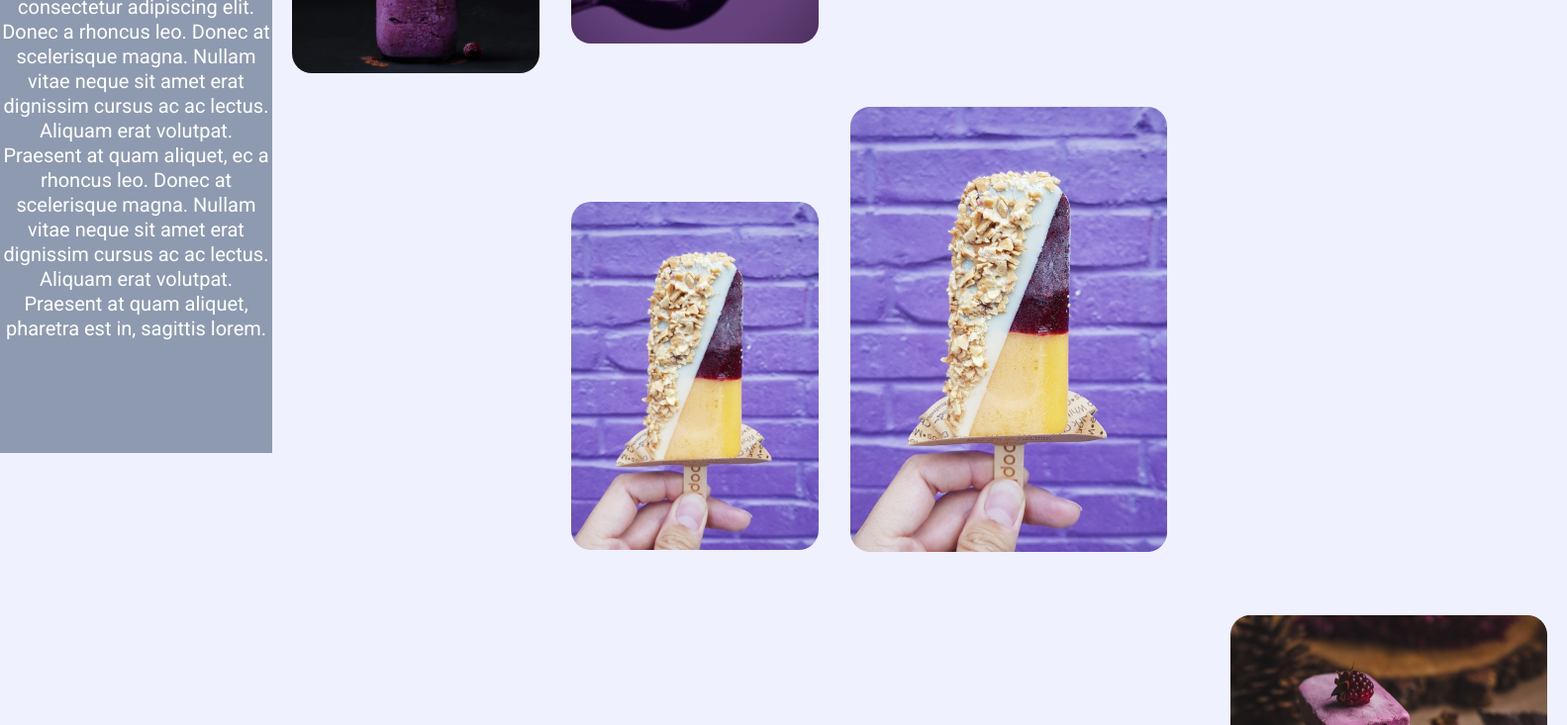
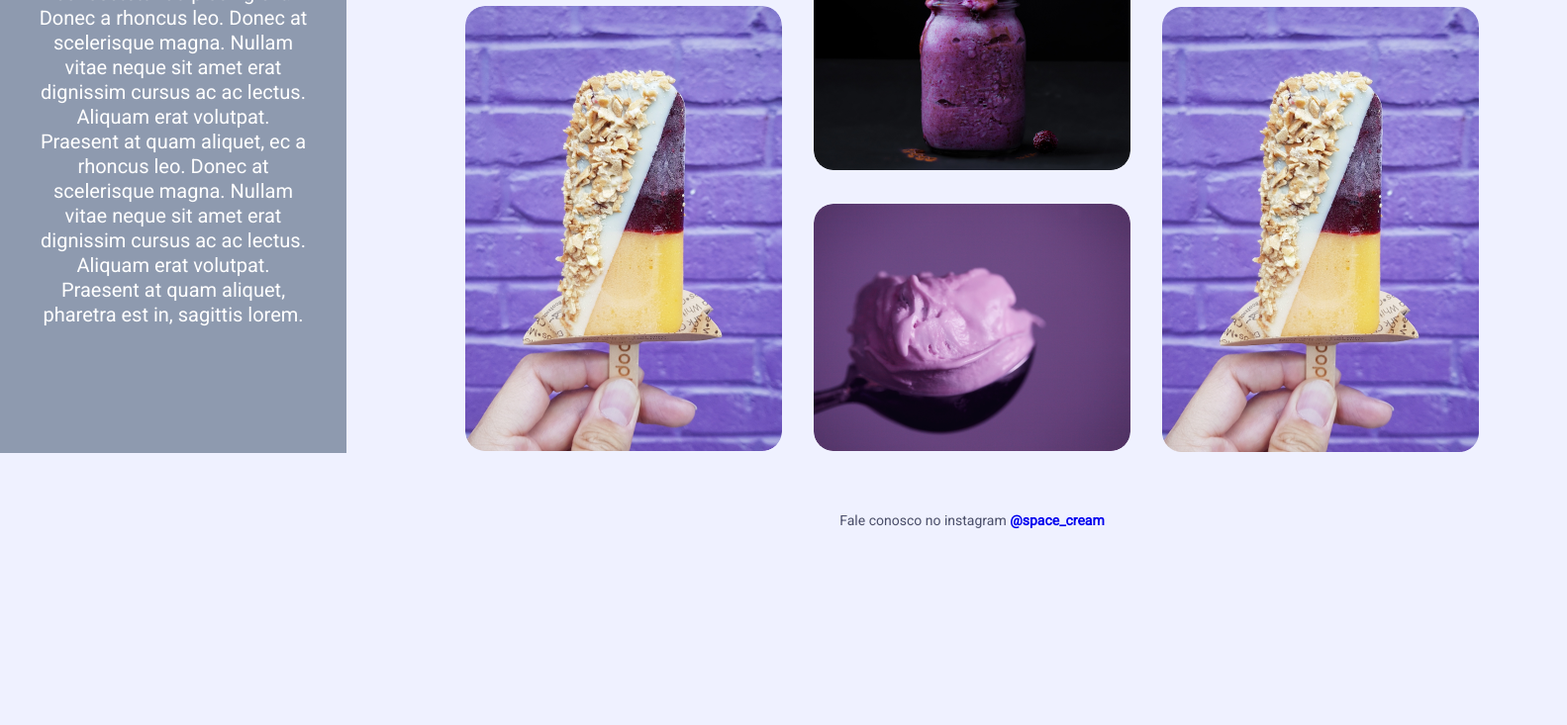
Before and after one commit to joaogpp/explorer-SpaceCream, a plain HTML site: page index.html in a window 1280 px wide. Shown: the part 342-1075 px from the top of the page at 99% size, 1583 px wide, since content can reach past the window. After the commit the page ends 882 px from the top, so only its background shows below. Drawn offline with Linux system fonts and the light colour scheme; a web font is replaced by a local one.

Commit message:
Add files via upload

```diff
--- a/index.html
+++ b/index.html
@@ -72,12 +72,15 @@
           <img src="images/sorvete4.png" alt="Picolé">
         </div>
       </div>
+
+      <div class="contact">
+        Fale conosco no instagram
+        <a href="https://www.instagram.com/" target="_blank"><strong>@space_cream</strong></a>
+      </div>
+
     </main>
 
-    <footer>
-      Fale conosco no instagram
-      <a href="https://www.instagram.com/" target="_blank">@space_cream</a>
-    </footer>
   </div>
+
 </body>
 </html>
--- a/style.css
+++ b/style.css
@@ -96,6 +96,10 @@ header p {
   animation: downTop 700ms;
 }
 
+.cards-wrapper .cardP, .cards-wrapper .cardU {
+  animation: downTop 700ms;
+}
+
 .card h2 {
   position: absolute;
 
@@ -157,6 +161,18 @@ footer {
   }
 }
 
+@keyframes rightToLeft {
+  0% {
+    opacity: 0;
+    transform: translateX(15);
+  }
+
+  100% {
+    opacity: 1;
+    transform: translateX(0);
+  }
+}
+
 
 @media (min-width: 768px) {
 
@@ -197,15 +213,27 @@ footer {
 @media (min-width: 1200px) {
   .page {
     display: flex;
+    gap: 10rem;
+
+  }
+
+
+  main {
+    width: 100%;
   }
 
   header {
     min-height: 100vh;
-    max-width: 37.7rem;
+    min-width: 35rem;
+    max-width: 40rem;
   }
 
   header img {
-    margin-bottom: 3.2rem;
+    display: none;
+  }
+
+  header #deskImg {
+    display: inline;
   }
 
   header p {
@@ -233,22 +261,22 @@ footer {
     display: grid;
     gap: 3.2rem;
     grid-template-areas:
-    "A B a"
+    "A B E"
     "D B F"
     "D C F";
   }
-  .cards-wrapper .card:nth-child(2) {
+  .cards-wrapper .card:nth-child(1) {
     grid-area: A;
   }
 
-  .cards-wrapper .card:nth-child(3) {
+  .cards-wrapper .card:nth-child(2) {
     grid-area: B;
   }
 
-  .cards-wrapper .card:nth-child(4) {
+  .cards-wrapper .card:nth-child(3) {
     grid-area: C;
   }
-  .cards-wrapper .card:nth-child(5) {
+  .cards-wrapper .card:nth-child(4) {
     grid-area: D;
   }
 
@@ -265,13 +293,28 @@ footer {
     display: none;
   }
 
-  .card img {
+  .card img, .cardP img, .cardU img {
     height: auto;
     object-fit: cover;
-    width: 25rem;
+    width: 32rem;
     margin-bottom: 0;
   }
 
 
+  .contact {
+    margin: 0 auto;
+    display: block;
+    font-family: 'Roboto';
+    text-align: center;
+    font-size: 1.4rem;
+    line-height: 2.8rem;
+    color: #4A4E69;
+    width: 59rem;
+  }
+
+  .contact a {
+    text-decoration: none;
+  }
+
 
 }
```
